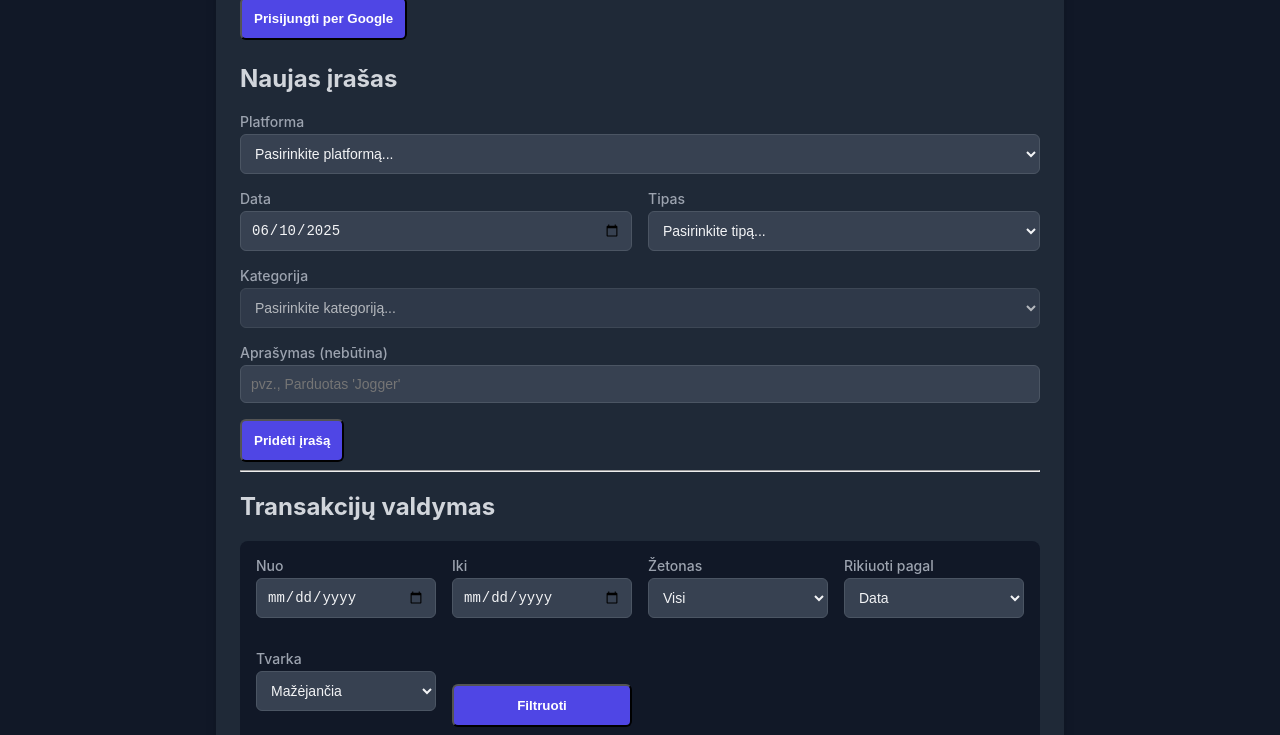
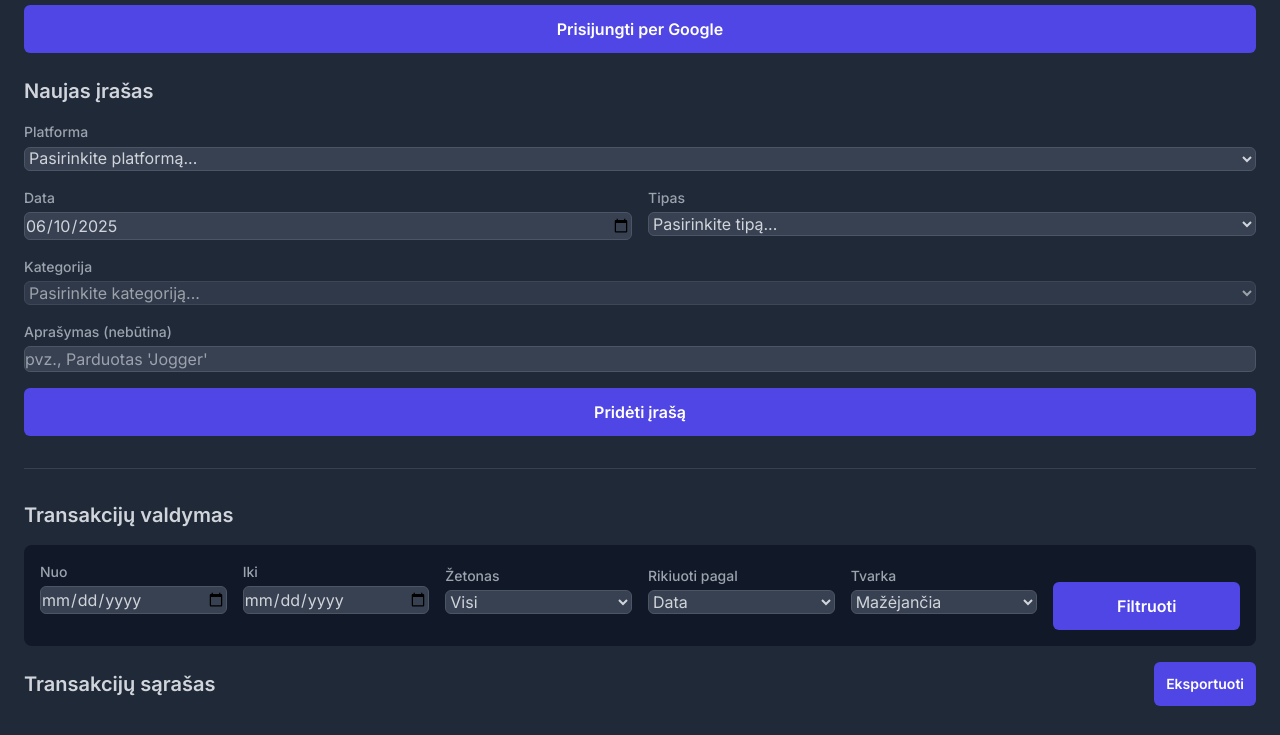
Before and after one commit to monkroe/stepn-go-tool, a plain HTML site: page index.html in a window 1280 px wide. Shown: the part 158-893 px from the top of the page. Drawn offline with nearby package versions, Linux system fonts and the light colour scheme; no server answers.

Commit message:
Update index.html

```diff
--- a/index.html
+++ b/index.html
@@ -4,7 +4,9 @@
     <meta charset="UTF-8">
     <meta name="viewport" content="width=device-width, initial-scale=1.0">
     <title>STEPN GO Įrankis</title>
-    <link rel="stylesheet" href="https://cdnjs.cloudflare.com/ajax/libs/font-awesome/6.5.2/css/all.min.css">
+    <script src="https://cdn.jsdelivr.net/npm/@supabase/supabase-js@2"></script>
+    <script src="https://cdn.tailwindcss.com"></script>
+    <link href="https://fonts.googleapis.com/css2?family=Inter:wght@400;500;600;700&display=swap" rel="stylesheet">
     <link rel="stylesheet" href="style.css">
 </head>
 <body>
@@ -121,7 +123,7 @@
         </main>
     </div>
 
-<script src="https://cdn.jsdelivr.net/npm/@supabase/supabase-js@2"></script>
+<script src="https://cdn.jsdelivr.net/npm/@supabase/supabase-js@2" defer></script>
 <script src="js/auth.js" defer></script>
 <script src="js/logger.js" defer></script>
 <script src="js/converter.js" defer></script>
```
